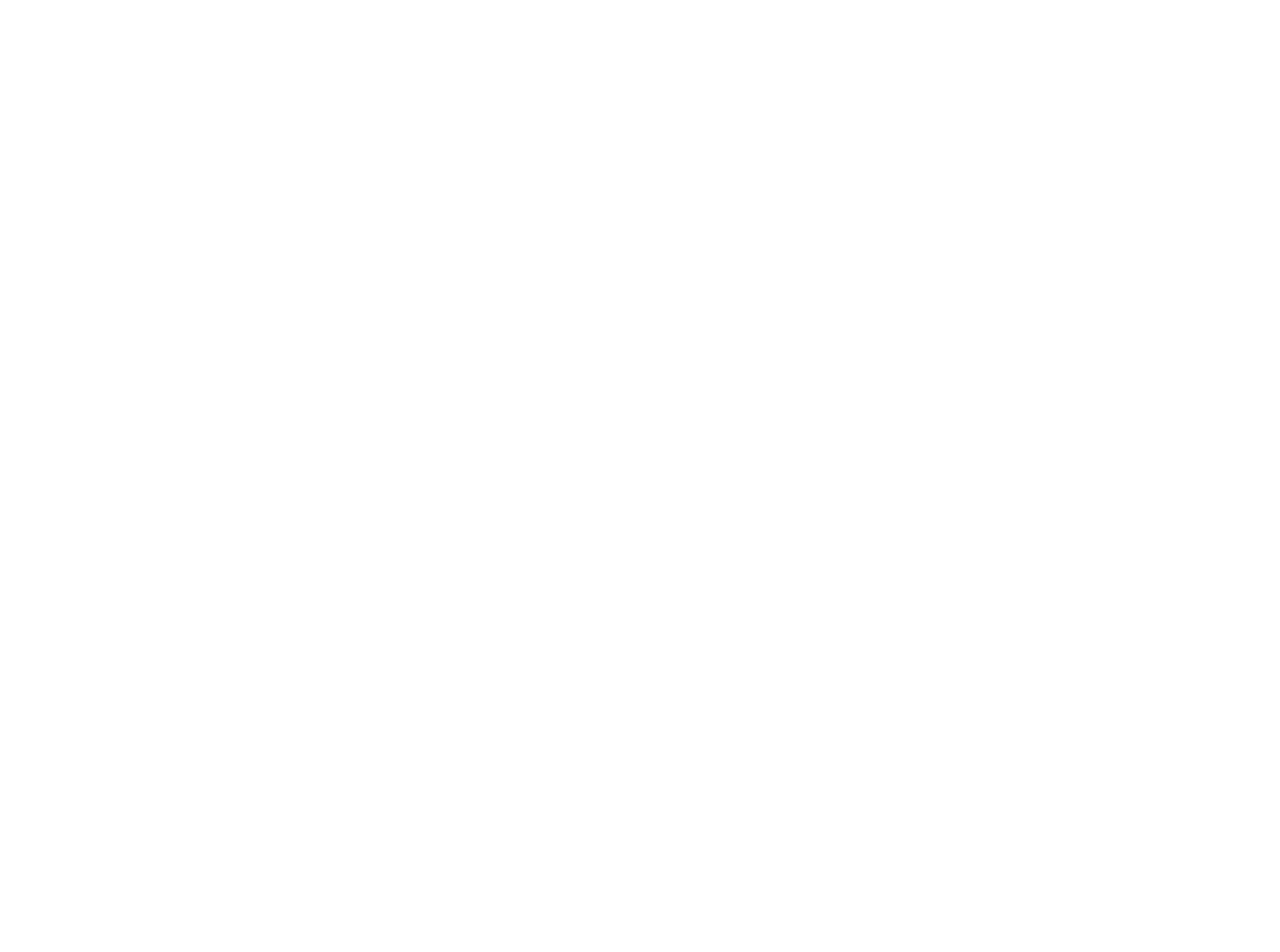
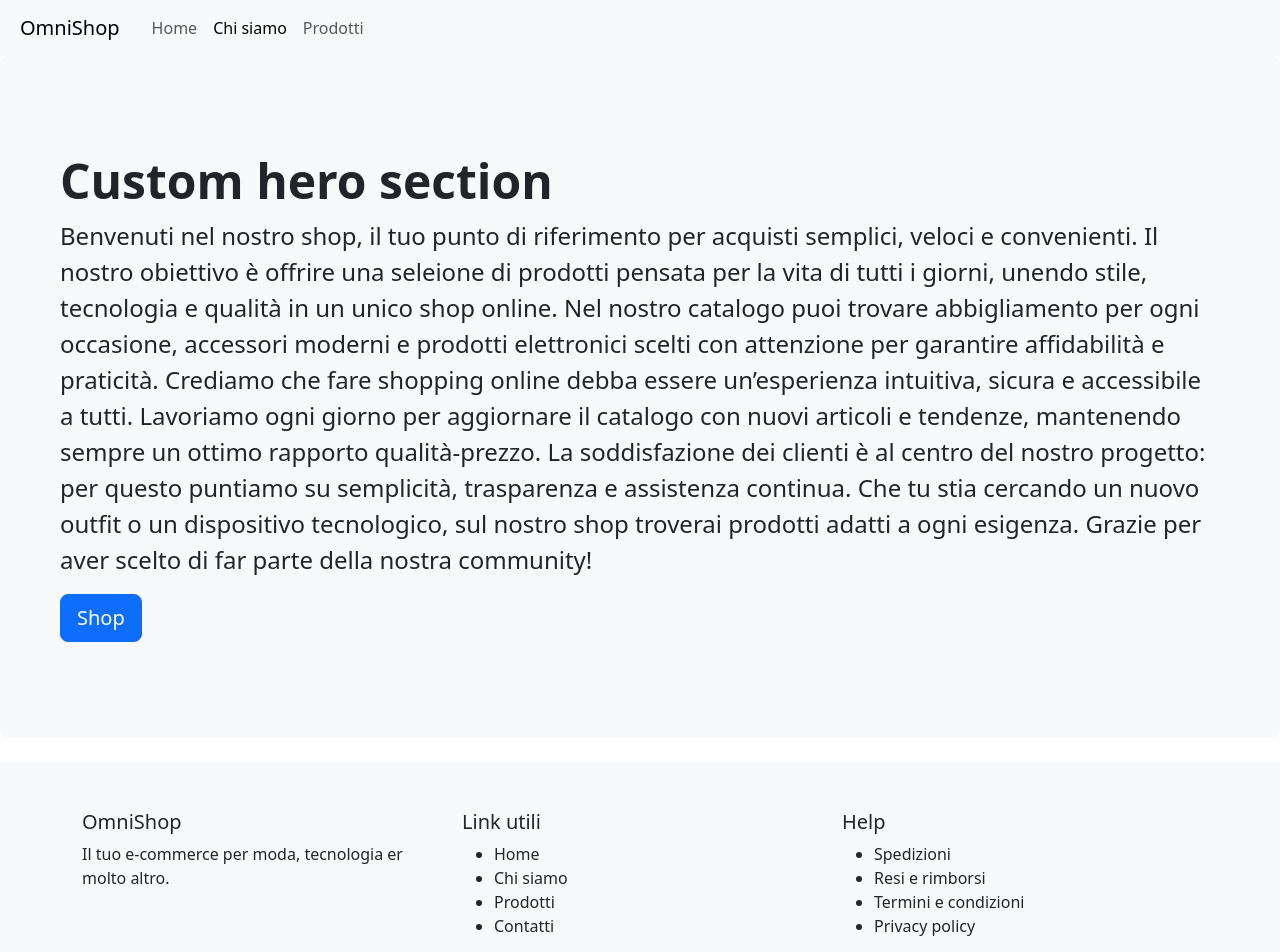
Before and after one commit to MarcoZ23/react-router, a React (Vite) app: page /about in a window 1280 px wide. Shown: the top 952 px of the page. Before the commit the page ends 800 px from the top, so only its background shows below. Built offline with nearby package versions, Linux system fonts and the light colour scheme.

Commit message:
add components in different pages

```diff
--- a/src/App.jsx
+++ b/src/App.jsx
@@ -1,3 +1,8 @@
+import { BrowserRouter, Route, Routes } from "react-router-dom"
+import HomePage from "./pages/HomePage"
+import AboutPage from "./pages/AboutPage"
+import ProductsPage from "./pages/ProductsPage"
+
 
 
 function App() {
@@ -5,6 +10,13 @@
 
   return (
     <>
+      <BrowserRouter>
+        <Routes>
+          <Route path="/" element={<HomePage />} />
+          <Route path="/about" element={<AboutPage />} />
+          <Route path="/products" element={<ProductsPage />} />
+        </Routes>
+      </BrowserRouter>
 
     </>
   )
--- /dev/null
+++ b/src/components/AppFooter.jsx
@@ -0,0 +1,36 @@
+export default function AppFooter() {
+
+    return (
+
+        <footer className="bg-light py-5">
+            <div className="container">
+                <div className="row">
+                    <div className="col-4">
+                        <h5>OmniShop</h5>
+                        <p>
+                            Il tuo e-commerce per moda, tecnologia er molto altro.
+                        </p>
+                    </div>
+                    <div className="col-4">
+                        <h5>Link utili</h5>
+                        <ul>
+                            <li><a>Home</a></li>
+                            <li><a>Chi siamo</a></li>
+                            <li><a>Prodotti</a></li>
+                            <li><a>Contatti</a></li>
+                        </ul>
+                    </div>
+                    <div className="col-4">
+                        <h5>Help</h5>
+                        <ul>
+                            <li><a>Spedizioni</a></li>
+                            <li><a>Resi e rimborsi</a></li>
+                            <li><a>Termini e condizioni</a></li>
+                            <li><a>Privacy policy</a></li>
+                        </ul>
+                    </div>
+                </div>
+            </div>
+        </footer>
+    )
+}
--- /dev/null
+++ b/src/components/AppHeader.jsx
@@ -0,0 +1,30 @@
+import { NavLink } from "react-router-dom";
+
+export default function AppHeader() {
+
+    return (
+
+        <>
+            <header>
+                <nav className="navbar navbar-expand bg-body-tertiary">
+                    <div className="container-fluid">
+                        <NavLink className="navbar-brand px-2" to="/">OmniShop</NavLink>
+                        <div className="collapse navbar-collapse" id="navbarNav">
+                            <ul className="navbar-nav list-unstyled">
+                                <li className="nav-item">
+                                    <NavLink className="nav-link" aria-current="home" to="/">Home</NavLink>
+                                </li>
+                                <li className="nav-item">
+                                    <NavLink className="nav-link" to="/about">Chi siamo</NavLink>
+                                </li>
+                                <li className="nav-item">
+                                    <NavLink className="nav-link" to="/products">Prodotti</NavLink>
+                                </li>
+                            </ul>
+                        </div>
+                    </div>
+                </nav>
+            </header>
+        </>
+    )
+}
--- /dev/null
+++ b/src/pages/AboutPage.jsx
@@ -0,0 +1,33 @@
+import AppFooter from "../components/AppFooter";
+import AppHeader from "../components/AppHeader";
+
+export default function AboutPage() {
+
+    return (
+        <>
+            <AppHeader />
+            <div className="p-5 mb-4 bg-light rounded-3">
+                <div className="container-fluid py-5">
+                    <h1 className="display-5 fw-bold">Custom hero section</h1>
+                    <p className="fs-4">
+                        Benvenuti nel nostro shop, il tuo punto di riferimento per acquisti semplici, veloci e convenienti.
+                        Il nostro obiettivo è offrire una seleione di prodotti pensata per la vita di tutti i giorni, unendo stile, tecnologia e qualità in un unico shop online.
+                        Nel nostro catalogo puoi trovare abbigliamento per ogni occasione, accessori moderni e prodotti elettronici scelti con attenzione per garantire affidabilità e praticità.
+                        Crediamo che fare shopping online debba essere un’esperienza intuitiva, sicura e accessibile a tutti.
+                        Lavoriamo ogni giorno per aggiornare il catalogo con nuovi articoli e tendenze, mantenendo sempre un ottimo rapporto qualità-prezzo.
+                        La soddisfazione dei clienti è al centro del nostro progetto: per questo puntiamo su semplicità, trasparenza e assistenza continua.
+                        Che tu stia cercando un nuovo outfit o un dispositivo tecnologico, sul nostro shop troverai prodotti adatti a ogni esigenza.
+                        Grazie per aver scelto di far parte della nostra community!
+
+
+
+                    </p>
+                    <button className="btn btn-primary btn-lg" type="button">
+                        Shop
+                    </button>
+                </div>
+            </div>
+            <AppFooter />
+        </>
+    )
+}
--- /dev/null
+++ b/src/pages/HomePage.jsx
@@ -0,0 +1,18 @@
+import AppFooter from "../components/AppFooter";
+import AppHeader from "../components/AppHeader";
+
+export default function HomePage() {
+
+    return (
+        <>
+            <AppHeader />
+            <div>
+                <h1 className="text-center">Benvenuto su OmniShop</h1>
+                <p className="py-3 px-4">Su OmniShop trovi una selezione di prodotti pensati per ogni esigenza: abbigliamento, accessori, tecnologia ed elettronica, tutto in un unico posto.
+                    Esplora le ultime novità, scopri offerte imperdibili e acquista in modo semplice e veloce.
+                </p>
+            </div>
+            <AppFooter />
+        </>
+    )
+}
--- /dev/null
+++ b/src/pages/ProductsPage.jsx
@@ -0,0 +1,13 @@
+import AppFooter from "../components/AppFooter";
+import AppHeader from "../components/AppHeader";
+
+export default function ProductsPage() {
+
+    return (
+
+        <>
+            <AppHeader />
+            <AppFooter />
+        </>
+    )
+}
```
Also changed, not shown: src/layout/DefaultLayout.jsx (added).
